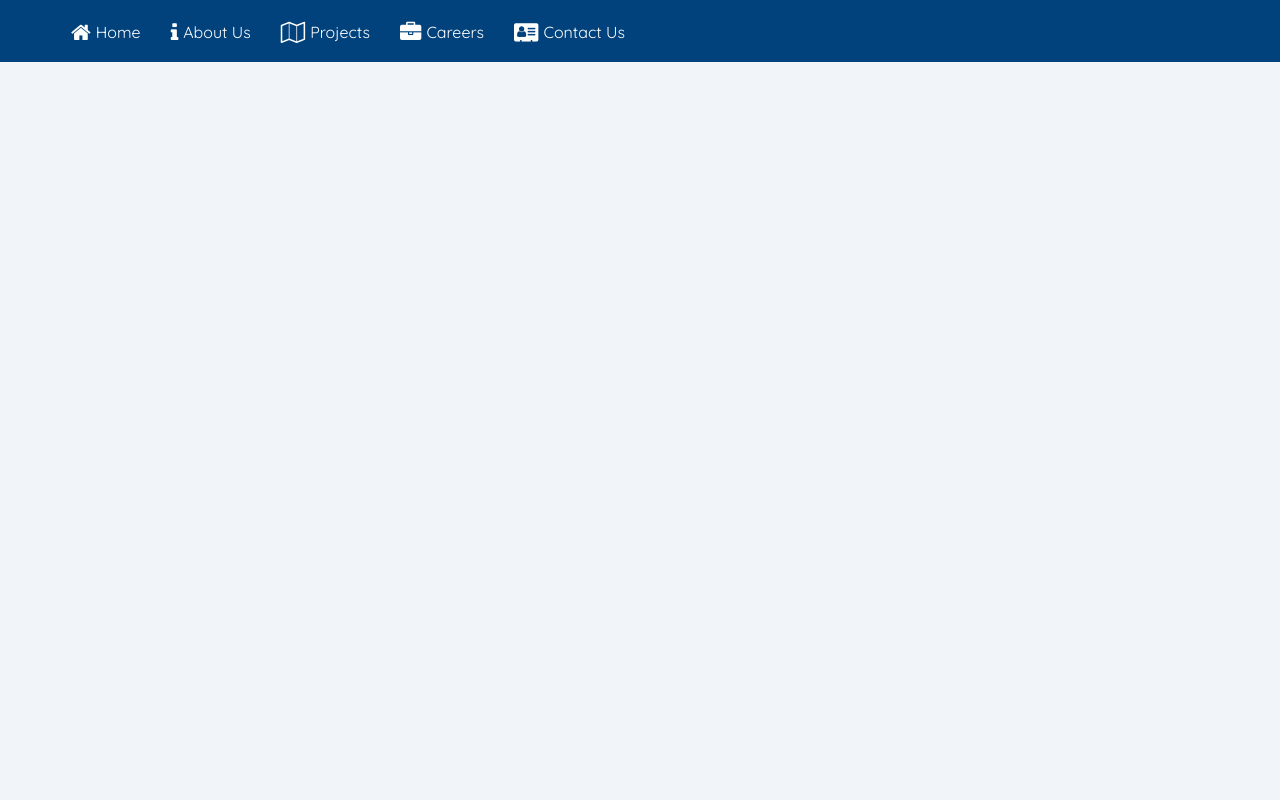
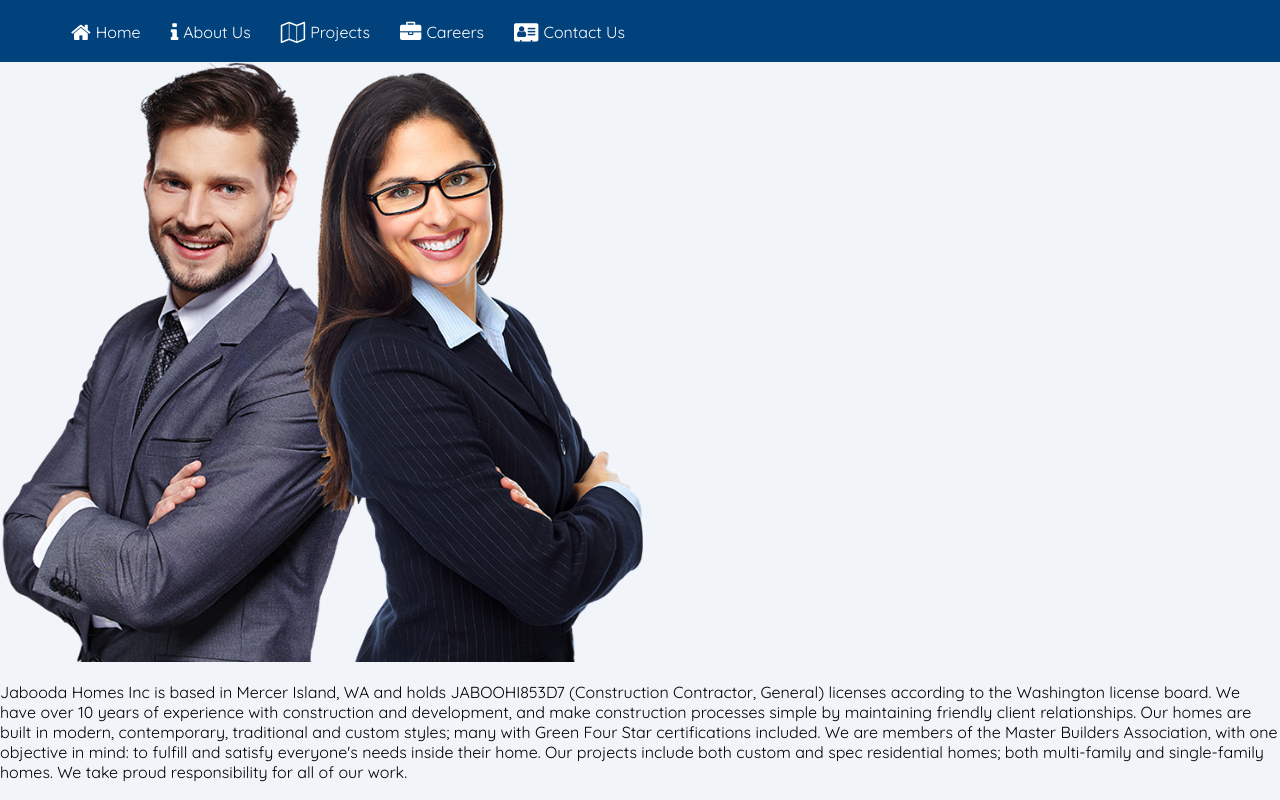
Before and after one commit to genie4viz/react-homepage-template, a React (Create React App) app: page /about in a window 1280 px wide. Built offline with nearby package versions, Linux system fonts and the light colour scheme.

Commit message:
Projects json, about

```diff
--- a/src/data/projects.json
+++ b/src/data/projects.json
@@ -3,7 +3,7 @@
         "id": 0,
         "address": "13979 SE 1st ST, Bellevue WA 98005",
         "images": [
-            "../images/13979se1st/Entry.jpg",
+            "../../images/13979se1st/Entry.jpg",
             "../images/13979se1st/Photo-9.jpg",
             "../images/13979se1st/Photo-16.jpg",
             "../images/13979se1st/Photo-19.jpg",
--- a/src/js/components/about.js
+++ b/src/js/components/about.js
@@ -17,9 +17,18 @@ class About extends Component {
   render(props) {
     return (
       <div className = 'aboutComponent'>
+        <div>
+          <img src={require("../../images/Executive.png")} height="600px"/>
+        </div>
 
+        <p>
+          Jabooda Homes Inc is based in Mercer Island, WA and holds JABOOHI853D7 (Construction Contractor, General) licenses according to the Washington license board.
+          We have over 10 years of experience with construction and development, and make construction processes simple by maintaining friendly client relationships.
+          Our homes are built in modern, contemporary, traditional and custom styles; many with Green Four Star certifications included. We are members of the Master
+          Builders Association, with one objective in mind: to fulfill and satisfy everyone's needs inside their home. Our projects include both custom and spec
+          residential homes; both multi-family and single-family homes. We take proud responsibility for all of our work.
+        </p>
       </div>
-
     )
   }
 }
--- a/src/js/components/home.js
+++ b/src/js/components/home.js
@@ -2,7 +2,6 @@
  * Description: Error message that would stop the user              */
 
 import React, { Component, StartupActions } from 'react'
-import { Slide } from 'react-slideshow-image'
 // import { connect } from 'react-redux'
 
 import HomeSlideshow from './homeSlideshow'
--- a/src/js/components/homeSlideshow.js
+++ b/src/js/components/homeSlideshow.js
@@ -9,7 +9,7 @@ import { Slide } from 'react-slideshow-image'
 
 class HomeSlideshow extends Component {
   render(props) {
-    // Return - these images are not rendering properly
+
     const slideImages = [
         require('../../images/house1.jpg'),
         require('../../images/house2.jpg'),
--- a/src/js/components/projects.js
+++ b/src/js/components/projects.js
@@ -2,22 +2,37 @@
  * Description: Error message that would stop the user              */
 
 import React, { Component, StartupActions } from 'react'
-// import { connect } from 'react-redux'
+import ProjectData from '../../data/projects.json'
 
 
 class Projects extends Component {
-  constructor(props) {
-    super(props)
+  constructor() {
+    super()
 
     this.state = {
+      selectedProject: 0,
+      selectedImageInProject: 0
     }
   }
 
   // The question template
-  render(props) {
+  render() {
     return (
       <div className = 'projectsComponent'>
+        {ProjectData.map(projectDetail => {
+          return (
+            <div>
+              <h2>{projectDetail.address}</h2>
+              <img src={require(projectDetail.images[this.state.selectedImageInProject])}/>
 
+              <ul>
+                {projectDetail.images.map(image => {
+                  return (<li><img src={require(image)}/></li>)
+                })}
+              </ul>
+            </div>
+          )
+        })}
       </div>
     )
   }
```
